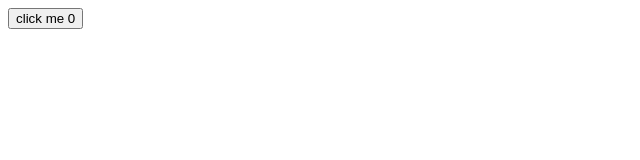
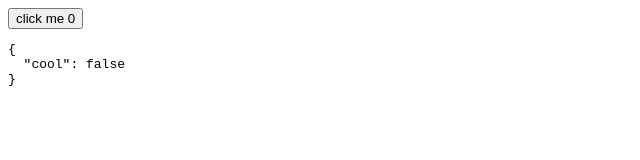
Before and after one commit to jameygleason/custom-elements, a website with bundled scripts: page index.html in a window 1280 px wide. Shown: the full height of the page, 0-640 px from the left. Built offline with nearby package versions, Linux system fonts and the light colour scheme.

Commit message:
fixed bug in string replaces in component function

```diff
--- a/component.js
+++ b/component.js
@@ -16,11 +16,13 @@ export function Comp(
 			);
 		}
 
-		Function(`class ${name} extends ${
-			elmMap[elm] ? elmMap[elm] : "HTMLElement"
-		} {
+		let comp = Function(`
+			let comp;
+			class ${name} extends ${elmMap[elm] ? elmMap[elm] : "HTMLElement"} {
 				constructor() {
 					super();
+
+					comp = this;
 
 					${
 						template
@@ -33,38 +35,39 @@ export function Comp(
 							: ""
 					}
 
-					(${init && init}).call(this);
+					${init ? `(${init}).call(this);` : ""}
 
-				let methods = ${methods.toString().replaceAll(",", ";\n")};
+					let methods = ${methods.toString().replaceAll(",function", ";\nfunction")};
+
 					${methods
-					.map((_, i) => `this.${methods[i].name} = ${methods[i]};`)
+						.map((_, i) => `this.${methods[i].name} = ${methods[i]};;`)
 						.toString()
-					.replaceAll("},", "};")
-					.replaceAll(",", "\n")
+						.replaceAll(";,", "\n")
 					}
-				${ methods
+
+					${methods
 						.map(
 							(_, i) =>
-							`this.${methods[i].name} = this.${methods[i].name}.bind(this);`
+								`this.${methods[i].name} = this.${methods[i].name}.bind(this);;`
 						)
 						.toString()
-					.replaceAll("},", "};")
-					.replaceAll(",", "\n")
+						.replaceAll(";,", "\n")
 					}
 				}
 
 				connectedCallback() {
-				this.unmount = (${mount && mount}).call(this);
+					${mount ? `this.unmount = (${mount}).call(this);` : ""}
 				}
 
 				disconnectedCallback() {
-				(${unmount && unmount}).call(this);
+					${unmount ? `(${unmount}).call(this);` : ""}
 					this.unmount && this.unmount.call(this);
 				}
 
 				attributeChangedCallback(attrName, oldVal, newVal) {
+					console.log("+++++++++++++++++++++++");
 					console.log("CHANGED:", attrName);
-				(${mutated && mutated}).call(this, attrName, oldVal, newVal);
+					${mutated ? `(${mutated}).call(this, attrName, oldVal, newVal);` : ""}
 				}
 
 				static get observedAttributes() {
@@ -74,15 +77,14 @@ export function Comp(
 				${props
 					.map(
 						(prop) =>
-						`get ${prop}() {return this.getAttribute("${prop}")};set ${prop}(val) {this.setAttribute("${prop}",val)}`
-				)
-				.toString()
-				.replaceAll("},", "};")}
+							`get ${prop}() {return this.getAttribute("${prop}")};\nset ${prop}(val) {this.setAttribute("${prop}",val)};`
+					).toString().replaceAll(',get', "\nget").replaceAll(',set', "\nset")}
 			}
-			customElements.define("${decamel(name)}", ${name}, ${
-			elm && `{extends:"${elm}"}`
-		})
+			customElements.define("${decamel(name)}", ${name}, ${elm && `{extends:"${elm}"}`})
+			return (comp)
 		`)();
+
+		return comp
 	} catch (err) {
 		console.error(err);
 	}
--- a/index.html
+++ b/index.html
@@ -14,6 +14,8 @@
 			<span slot="named-slot">me</span>
 		</button>
 
+		<pre id="other"></pre>
+
 		<!-- <my-button id="counter" count="0">
 			<span>click</span>
 			<span slot="named-slot">me</span>
@@ -28,7 +30,7 @@
 		<script type="module">
 			import { Comp } from "./component.js"
 
-			Comp(
+			const comp = Comp(
 				{
 					name: "MyButton",
 					elm: "button",
@@ -46,13 +48,16 @@
 
 			function init() {
 				console.log("INITIALIZED");
-				this.other = 0;
+				this.other = JSON.stringify({ cool: false }, null, 2);
+				this.pre = dom.get("#other")
 			}
 
 			function mount() {
 				console.log("MOUNTED");
 
 					this.addEventListener("click", this.increment);
+
+					this.pre.textContent = this.other, null, 2
 
 				return () => {
 					console.log("UNMOUNTED FROM MOUNT CALLBACK");
@@ -79,7 +84,9 @@
 			function increment() {
 				console.log("INCREMENTED");
 				this.count = +this.count + 1;
-				this.other = +this.other + 1;
+				// weird bug
+				this.other = JSON.stringify({ cool: true }, null, 2);
+				// this.other = JSON.stringify({ cool: true });
 			}
 
 			function updateCount() {
@@ -93,7 +100,7 @@
 			}
 
 			function printOtherNotification() {
-				console.log("Non-attribute prop has changed");
+				this.pre.textContent = this.other
 			}
 		</script>
 	</body>
```
Lines whose indentation alone changed are shown as unchanged.
